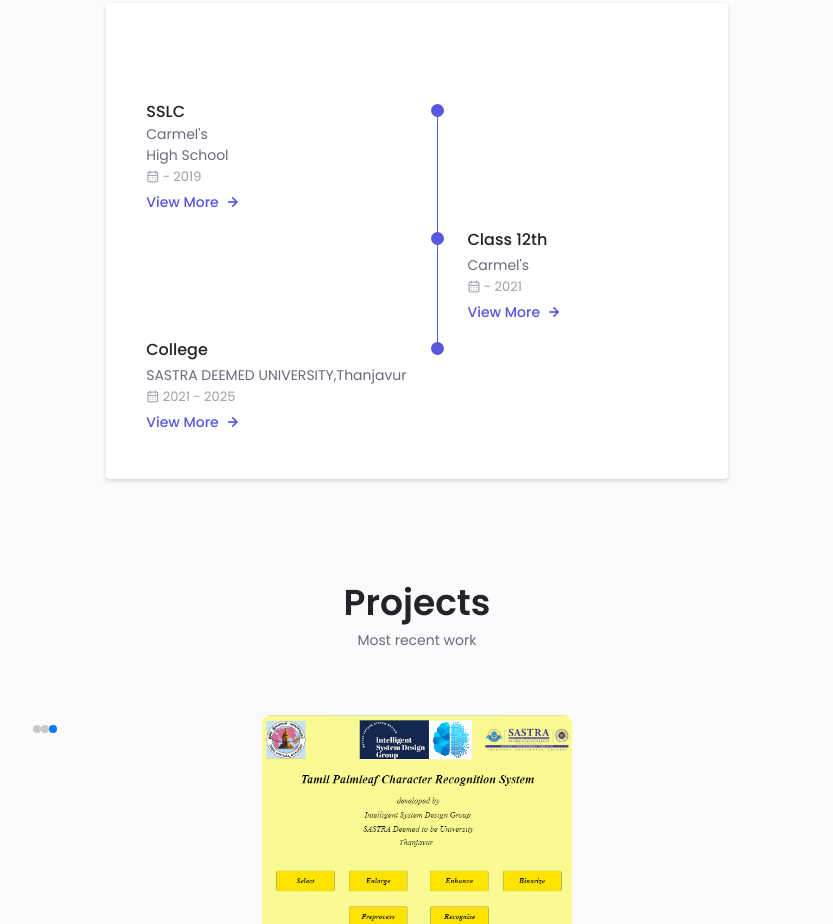
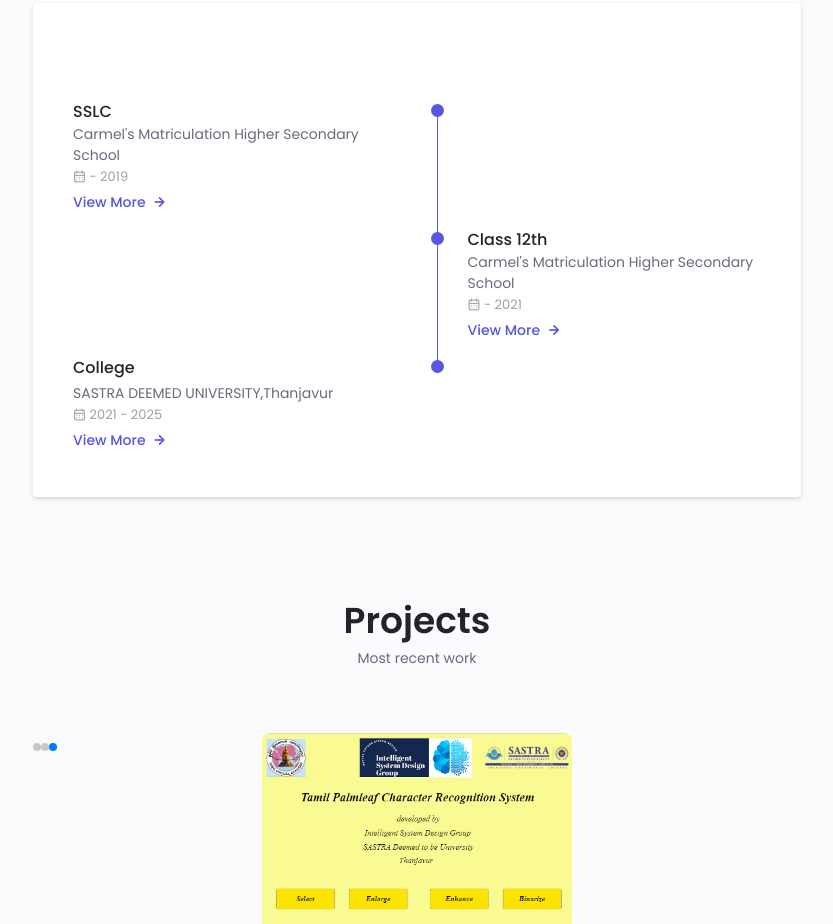
Before and after one commit to Sivashankari25/Portfolio, a plain HTML site: page index.html in a window 1280 px wide. Shown: the part 2480-3404 px from the top of the page, without its empty margins (223-1056 px from the left). Drawn offline with nearby package versions, Linux system fonts and the light colour scheme.

Commit message:
Update index.html

```diff
--- a/index.html
+++ b/index.html
@@ -393,7 +393,7 @@
                 <div>
                   <h3 class="qualification__title">SSLC</h3>
                   <span class="qualification__subtitle"
-                    >Carmel's <br />High School</span
+                    >Carmel's Matriculation Higher Secondary School</span
                   >
                   <div class="qualification__calender">
                     <i class="uil uil-calendar-alt"></i>
@@ -455,7 +455,7 @@
                 <div>
                   <h3 class="qualification__title">Class 12th</h3>
                   <span class="qualification__subtitle"
-                    >Carmel's</span
+                    >Carmel's Matriculation Higher Secondary School</span
                   >
                   <div class="qualification__calender">
                     <i class="uil uil-calendar-alt"></i>
```
